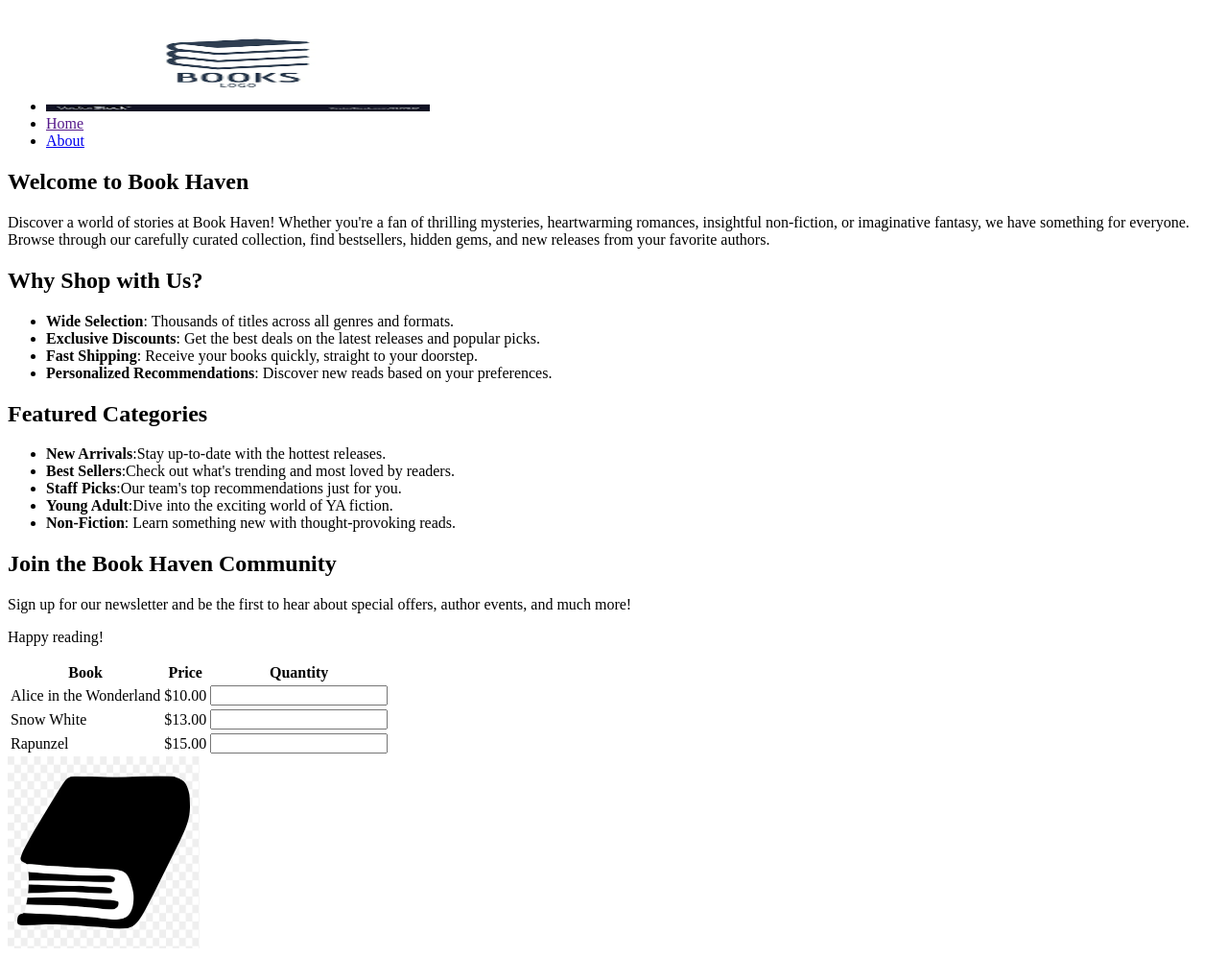
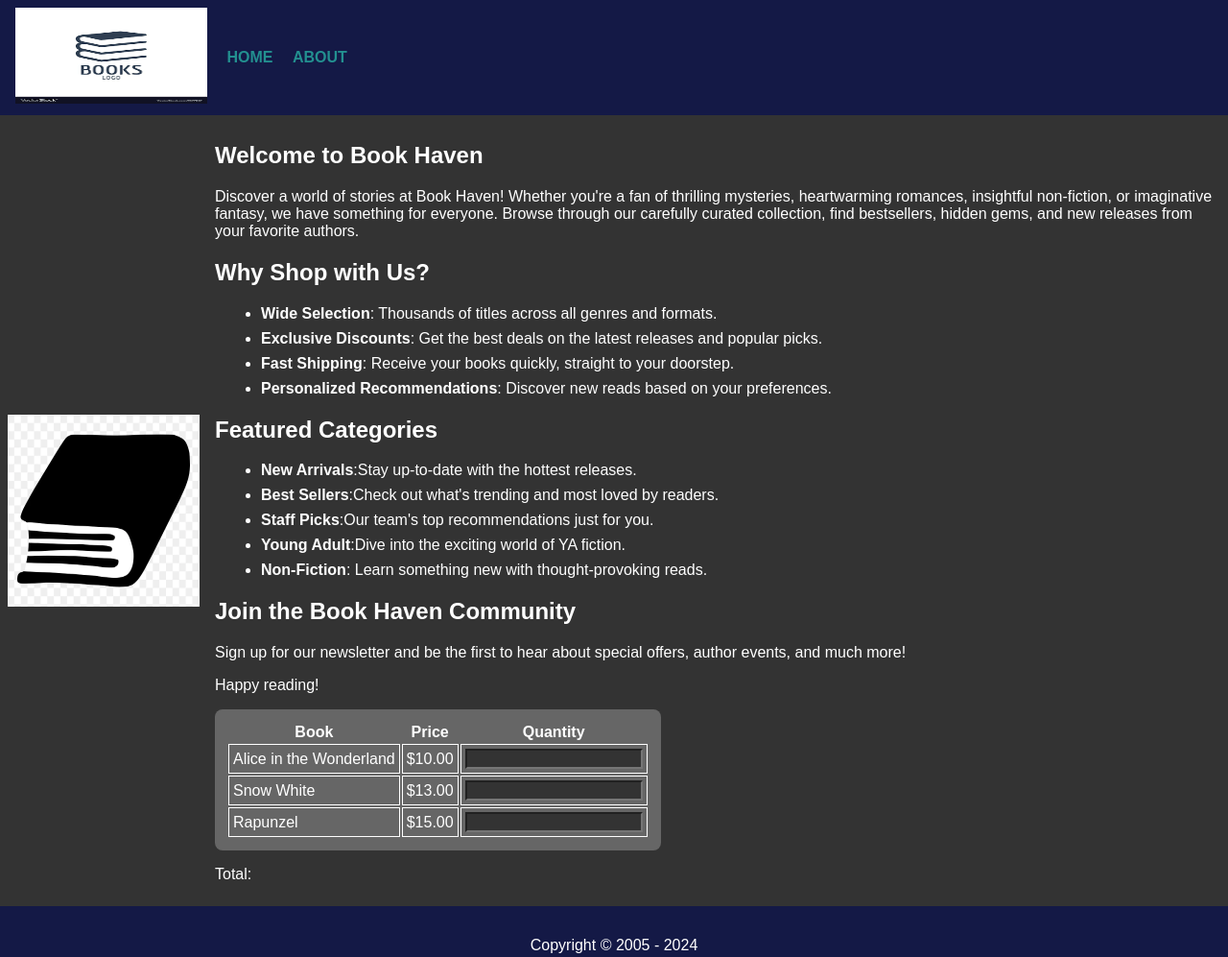
Before and after one commit to Stefan79-afk/book-shop, a plain HTML site: page index.html in a window 1280 px wide. Shown: the top 997 px of the page at 96% size. Drawn offline with Linux system fonts and the light colour scheme.

Commit message:
add styling

```diff
--- a/index.html
+++ b/index.html
@@ -5,13 +5,14 @@
     <meta name="viewport" content="width=device-width, initial-scale=1.0">
     <title>Book Shop</title>
     <link rel="icon" href="images/logo.png" />
+    <link rel="stylesheet" href="styles.css">
 </head>
 <body>
     <header>
         <nav>
             <ul>
                 <li>
-                    <img src="images/nav-logo.png" width="400" height="100" alt="Book Shop">
+                    <img src="images/nav-logo.png" width="200" height="100" alt="Book Shop">
                 </li>
                 <li><a href="">Home</a></li>
                 <li><a href="#">About</a></li>
@@ -40,7 +41,7 @@
             <h2>Join the Book Haven Community</h2>
             <p>Sign up for our newsletter and be the first to hear about special offers, author events, and much more!</p>
             <p>Happy reading!</p>
-            <table>
+            <table id="calculator">
                 <thead>
                     <tr>
                         <th>Book</th>
@@ -53,25 +54,26 @@
                         <td>Alice in the Wonderland</td>
                         <td>$10.00</td>
                         <td>
-                            <input type="text" id="alice-wonderland">
+                            <input type="number" min="0" id="alice-wonderland">
                         </td>
                     </tr>
                     <tr>
                         <td>Snow White</td>
                         <td>$13.00</td>
                         <td>
-                            <input type="text" id="snow-white">
+                            <input type="number" min="0" id="snow-white">
                         </td>
                     </tr>
                     <tr>
                         <td>Rapunzel</td>
                         <td>$15.00</td>
                         <td>
-                            <input type="text" id="rapunzel">
+                            <input type="number" min="0" id="rapunzel">
                         </td>
                     </tr>
                 </tbody>
             </table>
+            <p id="total">Total: </p>
         </article>
         <aside>
             <img src="images/logo.png" alt="Book Shop Logo" width="200" height="200" />
--- a/styles.css
+++ b/styles.css
@@ -0,0 +1,92 @@
+:root {
+    --background-color: #333;
+    --text-color: #fff;
+    --navbar-color: #141946;
+    --font-family: Arial, Helvetica, sans-serif;
+    --link-color: #239090;
+    --calculator-background: #666;
+}
+
+html, body {
+    margin: 0;
+    padding: 0;
+    font-family: var(--font-family);
+    color: var(--text-color);
+    background-color: var(--background-color);
+}
+
+header {
+    background-color: var(--navbar-color);
+    height: 15%;
+    padding: 0.5em;
+}
+
+header > nav > ul {
+    margin: 0;
+    padding: 0;
+}
+
+header > nav > ul > li {
+    display: inline-block;
+    list-style: none;
+    vertical-align: middle;
+    margin: 0 0.5em 0 0.5em;
+}
+
+header > nav > ul > li > a:hover,
+header > nav > ul > li > a:visited,
+header > nav > ul > li > a:focus
+header > nav > ul > li > a:active,
+header > nav > ul > li > a {
+    color: var(--link-color);
+    text-transform: uppercase;
+    text-decoration: none;
+    font-weight: 600;
+}
+
+main {
+    display: flex;
+    flex-direction: row-reverse;
+    gap: 1em;
+    padding: 0.5em;
+}
+
+main li {
+    margin: 0.5em;
+}
+
+#calculator {
+    background-color: var(--calculator-background);
+    border-radius: 0.5em;
+    padding: 0.75em;
+}
+
+#calculator td {
+    border: 1px solid var(--text-color);
+    margin: 1px;
+    padding: 0.25em;
+}
+
+#calculator input {
+    background-color: var(--background-color);
+    color: var(--text-color);
+}
+
+
+#calculator tr {
+    margin: 0.5em;
+}
+
+aside {
+    flex: 1;
+    display: flex;
+    flex-direction: row;
+    justify-content: center;
+    align-items: center;
+}
+
+footer {
+    background-color: var(--navbar-color);
+    text-align: center;
+    padding: 1em;
+}
```
